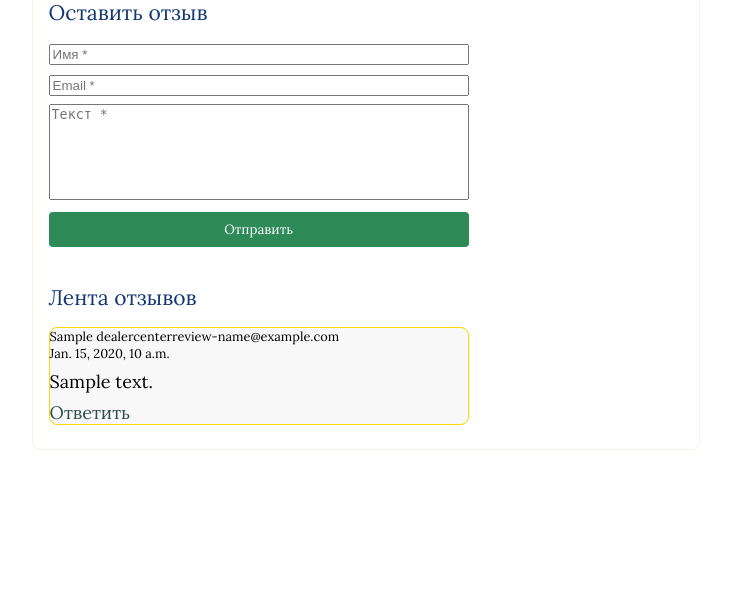
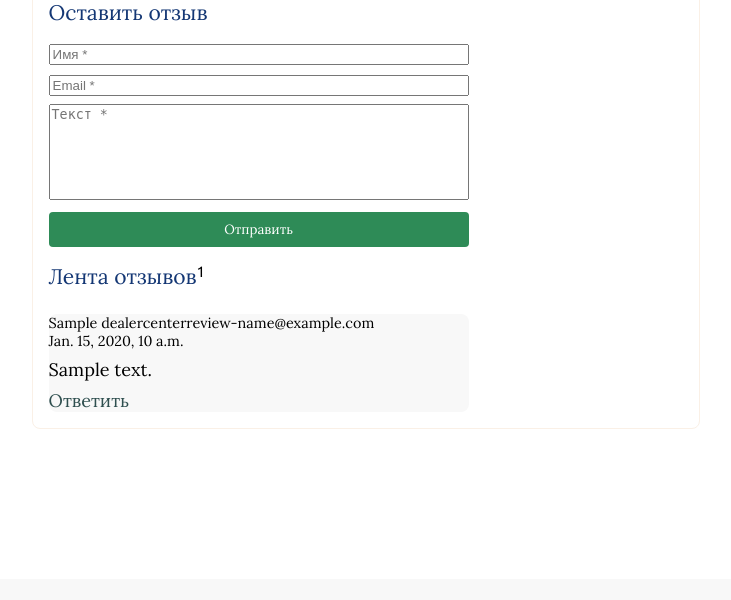
Before and after one commit to viktornikolaev1995/dealer, a Django app: a page that uses dealer/dealers_and_dealer_centers/templates/dealers_and_dealer_centers/dealer_center_detail.html in a window 1280 px wide. Shown: the part 880-1480 px from the top of the page, without its empty margins (274-1005 px from the left). After the commit the page ends 1309 px from the top, so only its background shows below. Run offline with Django 3.2, Linux system fonts and the light colour scheme; tables that the repository leaves empty hold one stand-in row (values such as "Sample post"); grey boxes marked "Sample" are stand-in pictures; some libraries are stand-ins or nearby versions.

Commit message:
Добавление функциональности к отзывам в шаблоне, добавление стилей к ним

```diff
--- a/dealer/dealers_and_dealer_centers/models.py
+++ b/dealer/dealers_and_dealer_centers/models.py
@@ -2,6 +2,7 @@ import datetime
 
 from django.contrib.auth.models import User
 from django.db import models
+from django.urls import reverse
 
 
 class Dealer(models.Model):
@@ -55,6 +56,12 @@ class DealerCenter(models.Model):
 	class Meta:
 		verbose_name = 'Дилерский центр'
 		verbose_name_plural = 'Дилерские центры'
+
+	def get_review(self):
+		return self.dealer_center_review.filter(parent__isnull=True)
+
+	def get_absolute_url(self):
+		return reverse('dealer_center', kwargs={'slug': self.slug})
 
 	def __str__(self):
 		return self.name
@@ -151,6 +158,9 @@ class DealerCenterReviews(models.Model):
 		related_name="dealer_center_review"
 	)
 
+	def get_all_children(self):
+		return DealerCenterReviews.objects.filter(parent_id=self.id).order_by("id")
+
 	def __str__(self):
 		return f'{self.name}-{self.dealer_center}'
 
--- a/dealer/dealers_and_dealer_centers/static/dealers_and_dealer_centers/css/base.css
+++ b/dealer/dealers_and_dealer_centers/static/dealers_and_dealer_centers/css/base.css
@@ -313,7 +313,8 @@ li.vehicle-sales {
 }
 
 .form,
-.dealer-center-reviews {
+.review,
+.child-review {
     width: 420px;
 }
 
@@ -355,24 +356,39 @@ li.vehicle-sales {
      border: 1px solid gold;
 }
 
-.review {
+.review,
+.child-review {
     background-color: #f8f8f8;
     border-radius: 0.5rem;
-    margin-bottom: 0.5rem;
-    border: 1px solid gold;
     font-family: 'Lora', serif;
 }
 
-.review-title {
-    margin-bottom: 1rem;
+.review {
+    margin-top: 1.5rem;
 }
 
-.review span {
-    display: block;
-    font-size: 0.8rem;
+.child-review {
+    margin-top: 1rem;
+    margin-left: 5rem;
 }
 
-.review p {
+.review-title {
+    display: inline;
+    margin-top: 1rem;
+}
+
+.count-review {
+    font-size: 0.75rem;
+}
+
+.review span,
+.child-review span {
+    display: block;
+    font-size: 0.9rem;
+}
+
+.review p,
+.child-review p {
     margin: 0.5rem 0;
 }
 
--- a/dealer/dealers_and_dealer_centers/templates/dealers_and_dealer_centers/dealer_center_detail.html
+++ b/dealer/dealers_and_dealer_centers/templates/dealers_and_dealer_centers/dealer_center_detail.html
@@ -54,10 +54,10 @@
                 <input type="text" name="name" placeholder="Имя *" id="contactname" required="">
             </div>
             <div class="form-content">
-                <input type="email" name="email" placeholder="Email *" required="">
+                <input type="email" name="email" placeholder="Email *" id="contactemail" required="">
             </div>
             <div class="form-content">
-                <textarea name="text" rows="6" placeholder="Текст *" required=""></textarea>
+                <textarea name="text" rows="6" placeholder="Текст *" id="contactreview" required=""></textarea>
             </div>
             <button type="submit" class="form-bttn">Отправить</button>
             </div>
@@ -71,21 +71,28 @@
         {% endif %}
     </div>
     <div class="dealer-center-reviews">
-        <h3 class="review-title">Лента отзывов</h3>
-        {% for review in dealer_center.dealer_center_review.all %}
+        <h3 class="review-title">Лента отзывов</h3><sup>{{ dealer_center.get_review.count }}</sup>
+        {% for review in dealer_center.get_review %}
         <div class="review">
             <span>{{ review.name }}-{{ review.email }}</span>
             <span>{{ review.pub_date }}</span>
             <p>{{ review.text }}</p>
-            <a href="#formReview" class="review-link" onclick="addReview( '{{ review.name }}' '{{ review.id }}' )">Ответить</a>
+            <a href="#formReview" class="review-link" onclick="addReview( '{{ review.name }}', '{{ review.id }}' )">Ответить</a>
         </div>
+            {% for rev in review.get_all_children %}
+                <div class="child-review">
+                <span>{{ rev.name }}-{{ rev.email }}</span>
+                <span>{{ rev.pub_date }}</span>
+                <p>{{ rev.text }}</p>
+                </div>
+            {% endfor %}
         {% endfor %}
     </div>
 </article>
 <script>
     function addReview(name, id) {
-        document.GetElementById("contactname").innerText = `${name}, `;
-        document.GetElementById("contactparent").value = id
+        document.getElementById("contactreview").innerText = `${name}, `;
+        document.getElementById("contactparent").value = id
     }
 
 </script>
--- a/dealer/dealers_and_dealer_centers/urls.py
+++ b/dealer/dealers_and_dealer_centers/urls.py
@@ -14,19 +14,19 @@ from .views import (
 )
 
 urlpatterns = [
-    path('', DealerList.as_view(), name='dealers'),
+    re_path(r'^$', DealerList.as_view(), name='dealers'),
     re_path(r'^dealer_centers/$', DealerCenterList.as_view(), name='dealer_centers'),
+    re_path(r'^dealer_center/(?P<slug>[\D-]+)/$', DealerCenterDetail.as_view(), name='dealer_center'),
     re_path(r'^new_vehicles/$', VehicleNewList.as_view(), name='new_vehicles'),
     re_path(r'^new_vehicles_at_dealer_center/(?P<slug>[\D-]+)/$', VehicleNewAtDealerCenterList.as_view(),
             name='new_vehicles_at_dealer_center'),
+    re_path(r'^new_vehicle_at_dealer_center/(?P<slug>[\D-]+)/(?P<slug1>\D+-\w+-\D+-\d{4}(-\d*)?)/$',
+            VehicleNewAtDealerCenterDetail.as_view(), name='new_vehicle_at_dealer_center'),
     re_path(r'^vehicles_with_mileage/$', VehicleWithMileageList.as_view(), name='vehicles_with_mileage'),
     re_path(r'^vehicles_with_mileage_at_dealer_center/(?P<slug>[\D-]+)/$',
             VehicleWithMileageAtDealerCenterList.as_view(), name='vehicles_with_mileage_at_dealer_center'),
     re_path(r'^vehicles_with_mileage/(?P<slug>[\D-]+)/(?P<slug1>\D+-\w+-\D+-\d{4}-\d{6}(-\d*)?)/$',
             VehicleWithMileageAtDealerCenterDetail.as_view(), name='vehicle_with_mileage_at_dealer_center'),
-    re_path(r'^new_vehicle_at_dealer_center/(?P<slug>[\D-]+)/(?P<slug1>\D+-\w+-\D+-\d{4}(-\d*)?)/$',
-            VehicleNewAtDealerCenterDetail.as_view(), name='new_vehicle_at_dealer_center'),
-    re_path(r'^dealer_center/(?P<slug>[\D-]+)/$', DealerCenterDetail.as_view(), name='dealer_center'),
     re_path(r'^add_review/(\d+)/$', AddDealerCenterReview.as_view(), name='add_review')
 
 ]
--- a/dealer/dealers_and_dealer_centers/views.py
+++ b/dealer/dealers_and_dealer_centers/views.py
@@ -115,9 +115,11 @@ class AddDealerCenterReview(View):
 
     def post(self, request, pk):
         form = DealerCenterReviewForm(request.POST)
+        dealer_center = DealerCenter.objects.get(id=pk)
         if form.is_valid():
             form = form.save(commit=False)
+            if request.POST.get("parent", None):
+                form.parent_id = int(request.POST.get("parent"))
             form.dealer_center_id = pk
             form.save()
-
-        return redirect("/")
+        return redirect(dealer_center.get_absolute_url())
```
